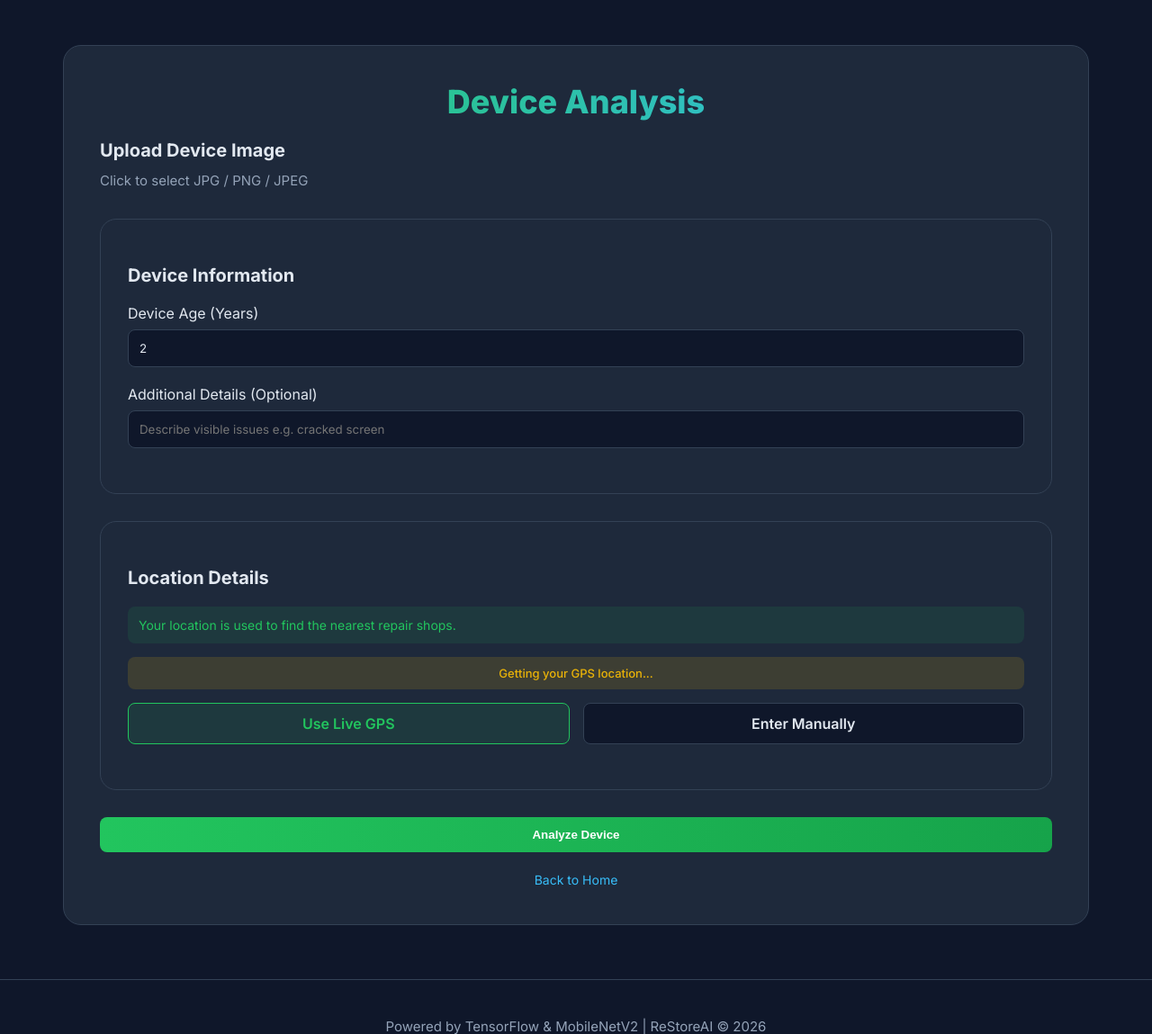
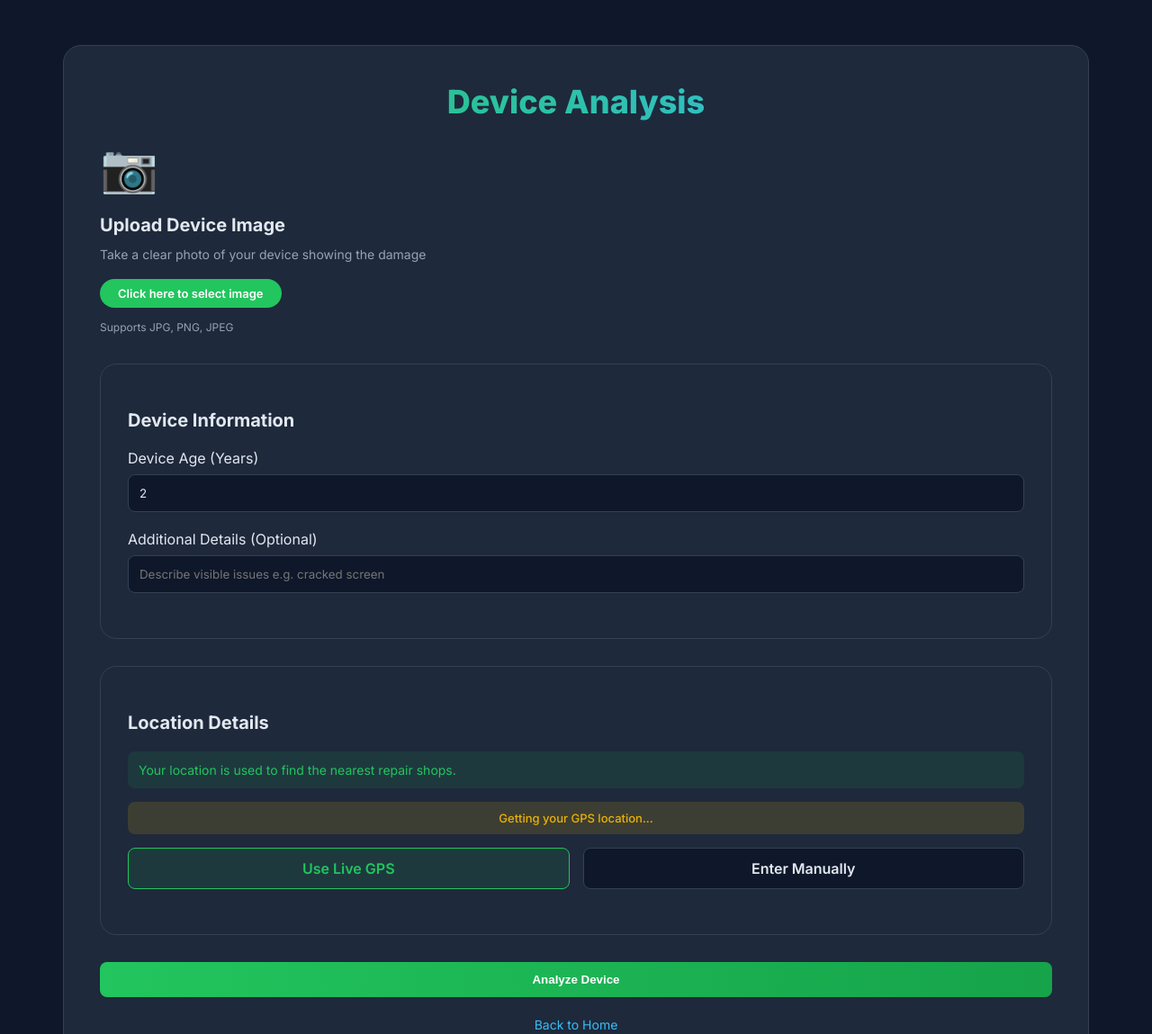
Before and after one commit to Sujith-2027/restoreai, a Flask app: page /analyze in a window 1280 px wide. Shown: the part 83-1232 px from the top of the page at 90% size. Run offline with Flask 3, Linux system fonts and the light colour scheme.

Commit message:
Add report download section and fix upload area

```diff
--- a/templates/analyze.html
+++ b/templates/analyze.html
@@ -5,20 +5,42 @@
 {% block extra_css %}
 <style>
 .upload-area{
-    border:2px dashed #334155;
-    padding:40px;
+    border:2px dashed #16a34a;
+    padding:60px 40px;
     border-radius:16px;
     text-align:center;
     cursor:pointer;
     transition:0.3s;
-    background:var(--card);
+    background:rgba(22,163,74,0.04);
+    position:relative;
 }
 .upload-area:hover{
     border-color:var(--accent);
-    background:#172036;
+    background:rgba(22,163,74,0.1);
+    transform:translateY(-2px);
+    box-shadow:0 8px 30px rgba(22,163,74,0.15);
 }
-.upload-area h3{ margin-bottom:10px; }
-.upload-area p{ color:var(--muted); }
+.upload-icon{
+    font-size:52px;
+    margin-bottom:16px;
+    display:block;
+}
+.upload-area h3{
+    margin-bottom:10px;
+    font-size:20px;
+    color:var(--text);
+}
+.upload-area p{ color:var(--muted); font-size:14px; }
+.upload-hint{
+    display:inline-block;
+    margin-top:16px;
+    padding:8px 20px;
+    border-radius:20px;
+    background:var(--accent);
+    color:#fff;
+    font-size:13px;
+    font-weight:600;
+}
 
 input, select{
     width:100%;
@@ -107,11 +129,15 @@ input:focus{ outline:none; border-color:var(--accent); }
 <form method="POST" action="/analyze" enctype="multipart/form-data" id="mainForm">
 
 <div class="upload-area" onclick="document.getElementById('fileInput').click()">
+    <span class="upload-icon">&#128247;</span>
     <h3>Upload Device Image</h3>
-    <p>Click to select JPG / PNG / JPEG</p>
+    <p>Take a clear photo of your device showing the damage</p>
+    <span class="upload-hint">Click here to select image</span>
+    <p style="margin-top:12px; font-size:12px;">Supports JPG, PNG, JPEG</p>
     <input type="file" id="fileInput" name="image" accept="image/*" style="display:none" required>
 </div>
-<img id="preview" alt="Preview">
+<div id="file-info" style="display:none; text-align:center; margin-top:12px; color:var(--accent); font-size:13px; font-weight:600;"></div>
+<img id="preview" alt="Preview" style="display:none; max-width:100%; margin-top:20px; border-radius:12px; border:2px solid #334155;">
 
 <div class="section-card">
     <h3>Device Information</h3>
@@ -167,6 +193,9 @@ input:focus{ outline:none; border-color:var(--accent); }
 document.getElementById('fileInput').addEventListener('change', function(e) {
     var file = e.target.files[0];
     if (file) {
+        var info = document.getElementById('file-info');
+        info.textContent = 'Selected: ' + file.name + ' (' + (file.size/1024).toFixed(1) + ' KB)';
+        info.style.display = 'block';
         var reader = new FileReader();
         reader.onload = function(e) {
             var img = document.getElementById('preview');
@@ -174,6 +203,11 @@ document.getElementById('fileInput').addEventListener('change', function(e) {
             img.style.display = 'block';
         };
         reader.readAsDataURL(file);
+        // Update upload area to show success state
+        var area = document.querySelector('.upload-area');
+        area.style.borderColor = '#16a34a';
+        area.style.background = 'rgba(22,163,74,0.08)';
+        area.querySelector('.upload-hint').textContent = 'Image selected - click to change';
     }
 });
 
```
Also changed, not shown: templates/home.html (+17 -0 lines).
